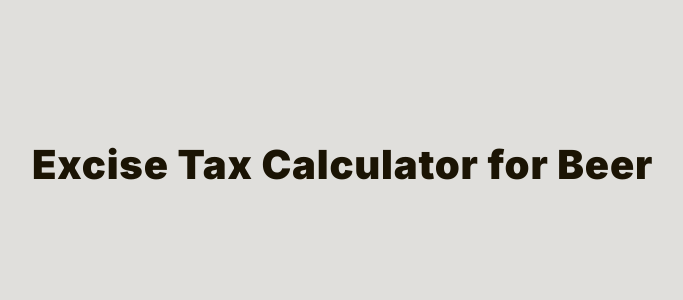
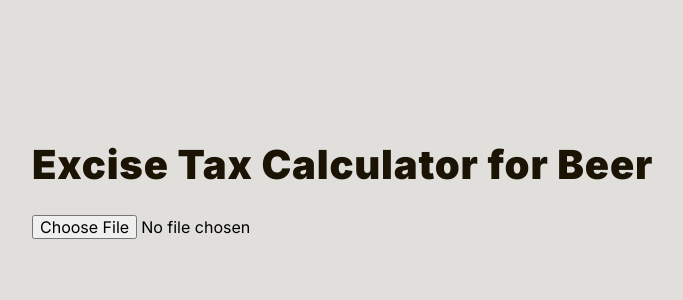
Before and after one commit to AllmostHumann/excise-tax-calculator, a React (Create React App) app: page / in a window 1280 px wide. Shown: the top 300 px of the page, without its empty margins (8-691 px from the left). Built offline with nearby package versions, Linux system fonts and the light colour scheme.

Commit message:
Impoerting CSV file function and component created

```diff
--- a/package.json
+++ b/package.json
@@ -8,10 +8,11 @@
     "@testing-library/react": "^13.4.0",
     "@testing-library/user-event": "^13.5.0",
     "gh-pages": "^5.0.0",
-    "papaparse": "^5.3.2",
     "react": "^18.2.0",
     "react-dom": "^18.2.0",
+    "react-papaparse": "^4.1.0",
     "react-scripts": "5.0.1",
+    "react-table": "^7.8.0",
     "styled-components": "^5.3.6",
     "styled-normalize": "^8.0.7",
     "web-vitals": "^2.1.4"
--- /dev/null
+++ b/src/features/ExciseTaxCalculator/CSVReader/index..js
@@ -0,0 +1,46 @@
+import { useState } from "react";
+import Papa from "papaparse";
+
+function CSVTable() {
+  const [data, setData] = useState([]);
+
+  const handleFileUpload = (event) => {
+    const file = event.target.files[0];
+
+    Papa.parse(file, {
+      header: true,
+      dynamicTyping: true,
+      skipEmptyLines: true,
+      complete: (results) => {
+        setData(results.data.slice(8));
+      },
+    });
+  };
+
+  return (
+    <div>
+      <input type="file" onChange={handleFileUpload} />
+      <table>
+        <thead>
+          <tr>
+            {data.length > 0 &&
+              Object.keys(data[0]).slice(11).map((key, index) => (
+                <th key={index}>{key}</th>
+              ))}
+          </tr>
+        </thead>
+        <tbody>
+          {data.map((row, index) => (
+            <tr key={index}>
+              {Object.values(row).slice(2,4).map((value, index) => (
+                <td key={index}>{value}</td>
+              ))}
+            </tr>
+          ))}
+        </tbody>
+      </table>
+    </div>
+  );
+}
+
+export default CSVTable;
--- a/src/features/ExciseTaxCalculator/index.js
+++ b/src/features/ExciseTaxCalculator/index.js
@@ -1,10 +1,12 @@
 import { Header } from "../../common/Header/styled";
 import { Container } from "./Container/styled";
+import CSVTable from "./CSVReader/index.";
 
 const ExciseTaxCalculator = () => {
   return (
     <Container>
       <Header>Excise Tax Calculator for Beer</Header>
+      <CSVTable />
     </Container>
   );
 };
```
Also changed, not shown: 1 other file (tests, documents, lock files or other folders).
